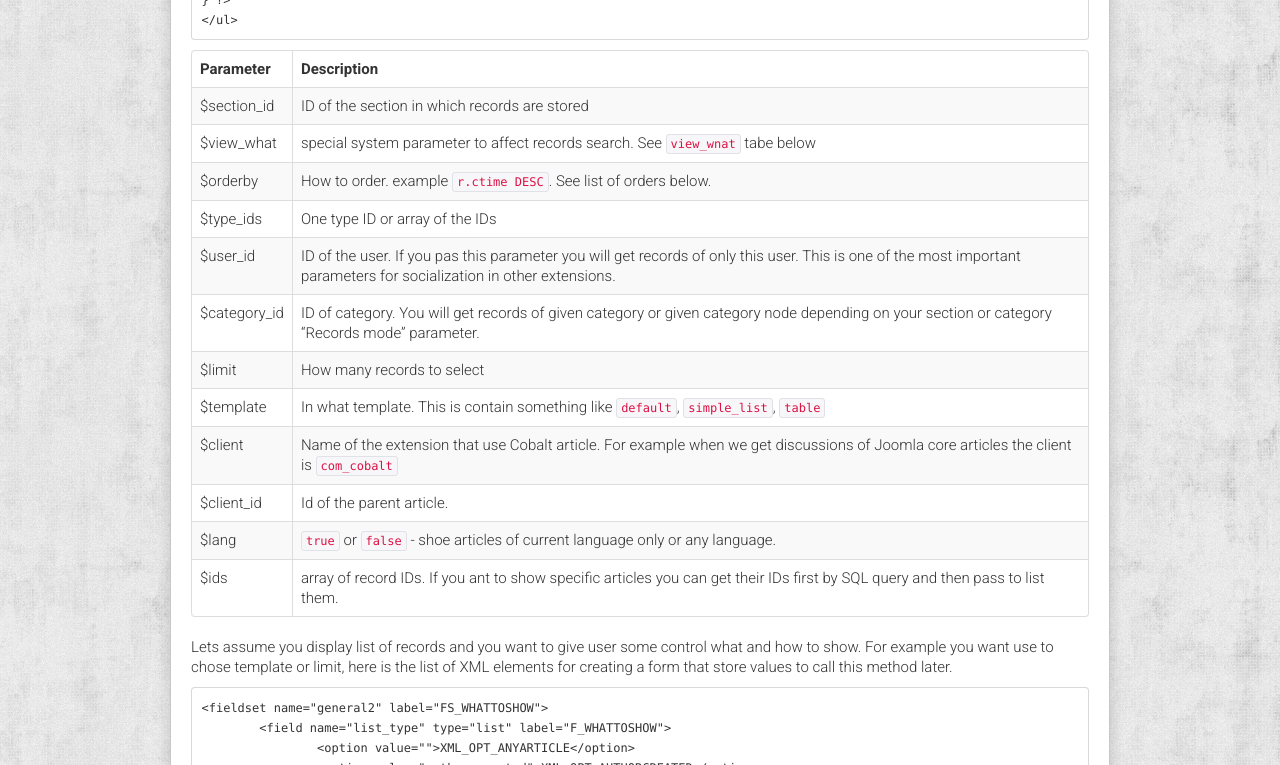
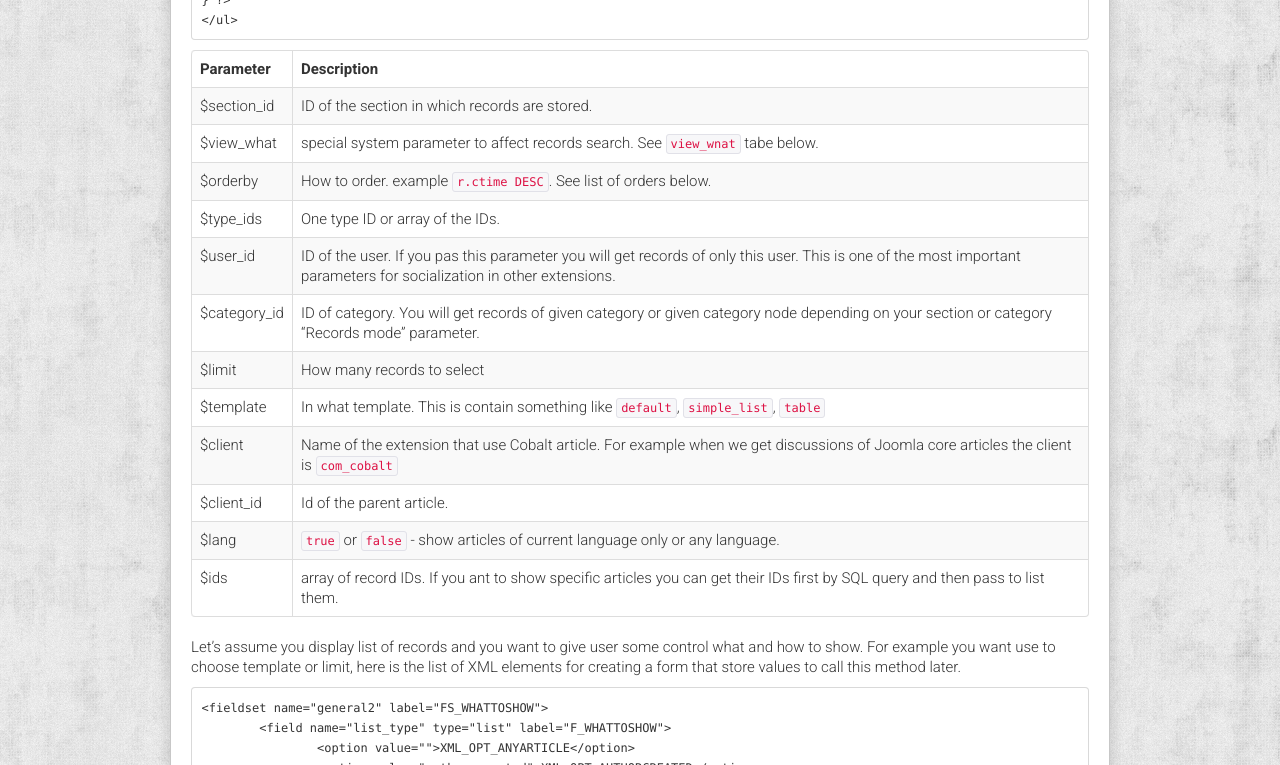
Before and after one commit to MintJoomla/MintJoomla.github.io, a Jekyll site: the page built from en/cobalt/_posts/developer/2013-01-01-show-records-list.md, in a window 1280 px wide and 1400 px high, scrolled down 942 px. Shown: the part 163-928 px from the top of the window. Built offline with Jekyll 4.4.1, drawn with Linux system fonts in a browser that asks for light colours; comment, search, counter and statistics services are not loaded.

Commit message:
Исправлено несколько орфографических ошибок

```diff
--- a/en/cobalt/_posts/developer/2013-01-01-show-records-list.md
+++ b/en/cobalt/_posts/developer/2013-01-01-show-records-list.md
@@ -51,20 +51,20 @@ Or you can use `list`
 
 Parameter		| Description
 --------------|-------------
-$section_id	| ID of the section in which records are stored
-$view_what		| special system parameter to affect records search. See `view_wnat` tabe below
+$section_id	| ID of the section in which records are stored.
+$view_what		| special system parameter to affect records search. See `view_wnat` tabe below.
 $orderby		| How to order. example `r.ctime DESC`. See list of orders below.
-$type_ids		| One type ID or array of the IDs
+$type_ids		| One type ID or array of the IDs.
 $user_id		| ID of the user. If you pas this parameter you will get records of only this user. This is one of the most important parameters for socialization in other extensions.
 $category_id	| ID of category. You will get records of given category or given category node depending on your section or category "Records mode" parameter.
 $limit         | How many records to select
 $template      | In what template. This is contain something like `default`, `simple_list`, `table`
 $client        | Name of the extension that use Cobalt article. For example when we get discussions of Joomla core articles the client is `com_cobalt`
 $client_id     | Id of the parent article.
-$lang          | `true` or `false` - shoe articles of current language only or any language.
+$lang          | `true` or `false` - show articles of current language only or any language.
 $ids           | array of record IDs. If you ant to show specific articles you can get their IDs first by SQL query and then pass to list them.
 
-Lets assume you display list of records and you want to give user some control what and how to show. For example you want use to chose template or limit, here is the list of XML elements for creating a form that store values to call this method later.
+Let's assume you display list of records and you want to give user some control what and how to show. For example you want use to choose template or limit, here is the list of XML elements for creating a form that store values to call this method later.
 
 	<fieldset name="general2" label="FS_WHATTOSHOW">
 		<field name="list_type" type="list" label="F_WHATTOSHOW">
```
